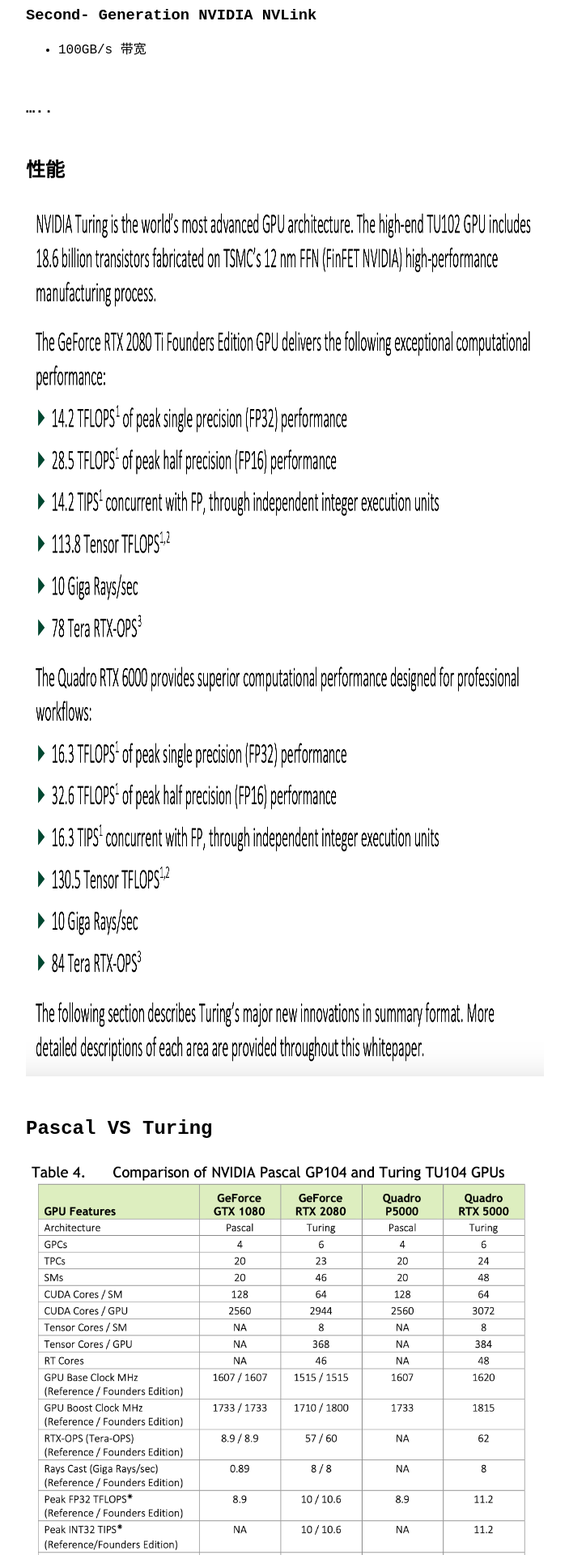
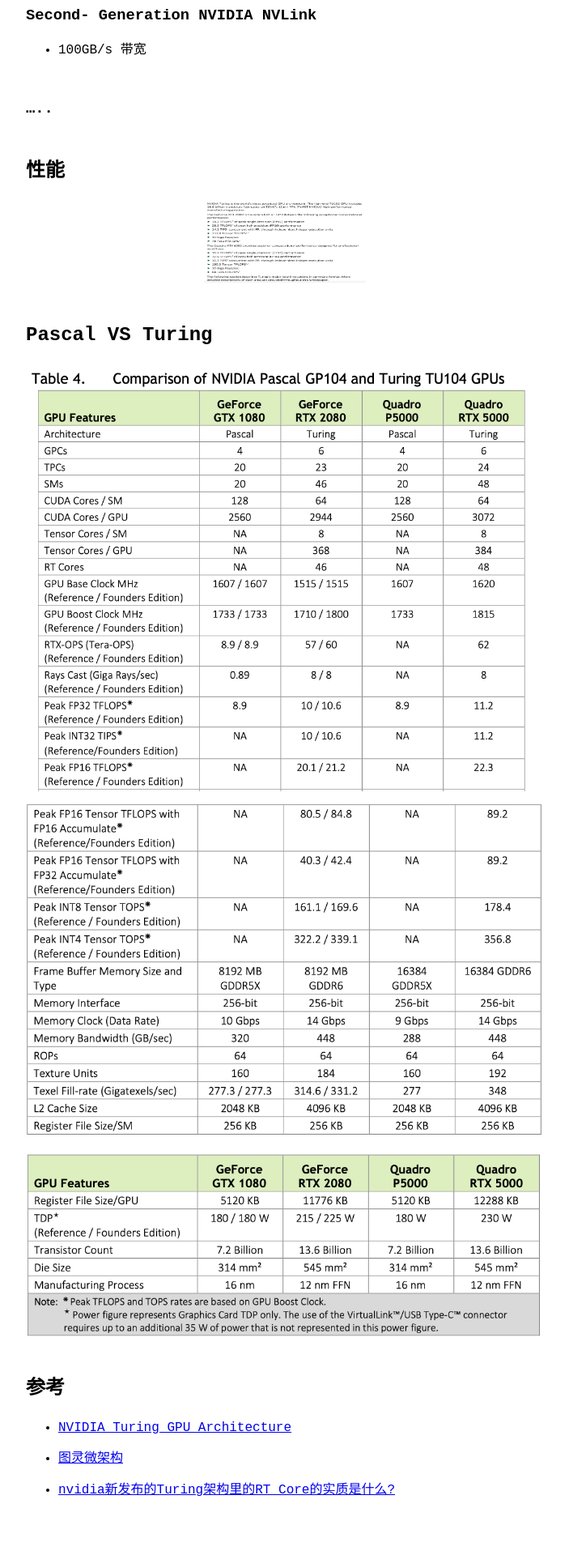
Before and after one commit to Daydream0929/daydream0929.github.io, a Jekyll site: the page built from _posts/2024-01-26-nvidia-turing.md, in a window 1280 px wide. Shown: the part 1051-2971 px from the top of the page at 81% size, without its empty margins (288-991 px from the left). Built offline with Jekyll 4.4.1, drawn with Linux system fonts in a browser that asks for light colours; our own code applies the rules of GitHub Pages for plain Markdown files.

Commit message:
update posts

```diff
--- a/_posts/2024-01-26-nvidia-turing.md
+++ b/_posts/2024-01-26-nvidia-turing.md
@@ -29,7 +29,7 @@
 ### .....
 
 ## 性能
-<img src="https://raw.githubusercontent.com/Daydream0929/daydream0929.github.io/master/_screenshots/image-20240128003001206.png" width="1920" height="1080" />
+<img src="https://raw.githubusercontent.com/Daydream0929/daydream0929.github.io/master/_screenshots/image-20240128003001206.png" width="200" height="100" />
 
 ## Pascal VS Turing
 
```
